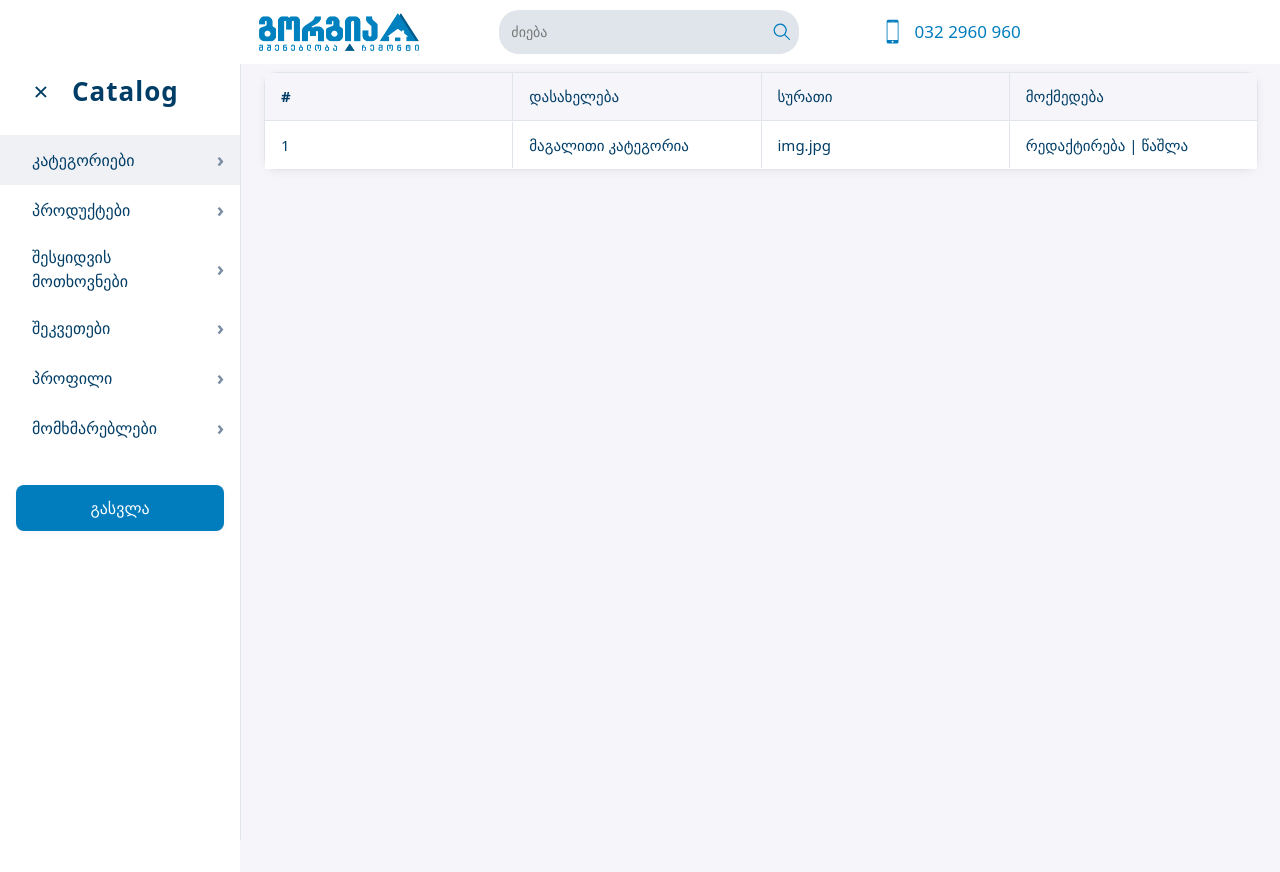
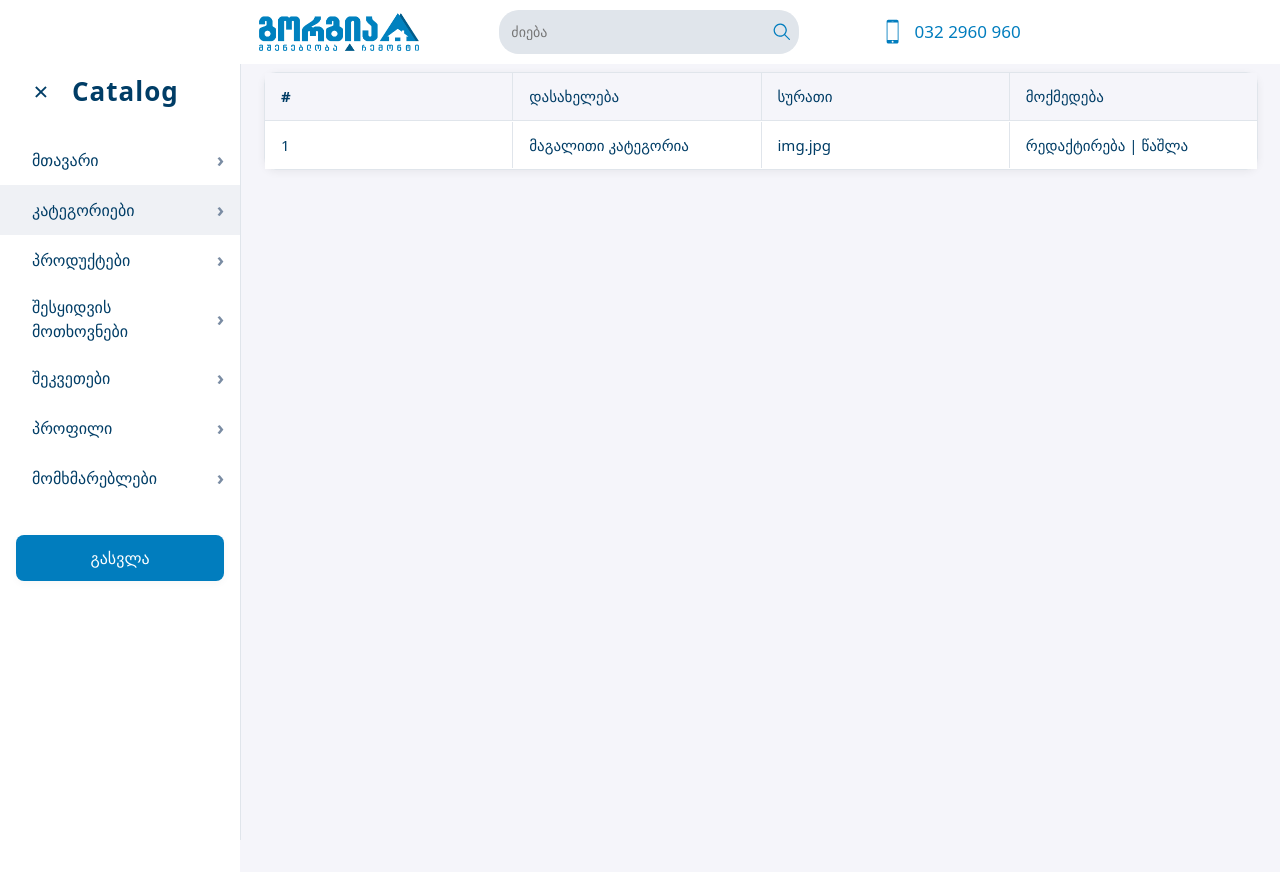
Before and after one commit to AleksandreGaspariani/onlinecatalog.gorgia.ge, a React (Vite) app: page /admin in a window 1280 px wide. Built offline with nearby package versions, Linux system fonts and the light colour scheme.

Commit message:
Refactor admin components; replace OrderRequest and Orders with OrderRequestTable and OrdersTable, add ProfileTable and UsersTable, and update sidebar navigation. Enhance ProductTable with console logging for product submission.

```diff
--- a/src/components/admin/AdminPage.jsx
+++ b/src/components/admin/AdminPage.jsx
@@ -4,12 +4,14 @@ import { useSelector, useDispatch } from 'react-redux'
 import { setSelectedTab } from '../../store/adminSlice'
 import CategoryTable from './CategoryTable'
 import ProductTable from './ProductTable'
-import OrderRequest from './OrderRequest'
-import Orders from './Orders'
-import Profile from './Profile'
-import Users from './Users'
+import OrderRequest from './OrderRequestTable'
+import Orders from './OrdersTable'
+import Profile from './ProfileTable'
+import Users from './UsersTable'
+import { useNavigate } from 'react-router-dom'
 
 const sidebarItems = [
+    { label: 'მთავარი', key: 'main' },
     { label: 'კატეგორიები', key: 'categories' },
     { label: 'პროდუქტები', key: 'products' },
     { label: 'შესყიდვის მოთხოვნები', key: 'requests' },
@@ -22,6 +24,7 @@ const AdminPage = () => {
     const [sidebarOpen, setSidebarOpen] = useState(true);
     const selectedTab = useSelector(state => state.admin.selectedTab)
     const dispatch = useDispatch()
+    const navigate = useNavigate()
 
     return (
         <div className={styles.adminContainer}>
@@ -51,7 +54,13 @@ const AdminPage = () => {
                                     background: selectedTab === item.key ? '#e0e5eb85' : undefined,
                                     fontWeight: selectedTab === item.key ? 'bold' : undefined
                                 }}
-                                onClick={() => dispatch(setSelectedTab(item.key))}
+                                onClick={() => {
+                                    if (item.key === 'main') {
+                                        navigate('/')
+                                    } else {
+                                        dispatch(setSelectedTab(item.key))
+                                    }
+                                }}
                             >
                                 <span className={styles.adminSidebarLabel}>{item.label}</span>
                                 <span className={styles.adminSidebarArrow}>{'›'}</span>
--- a/src/components/admin/ProductTable.jsx
+++ b/src/components/admin/ProductTable.jsx
@@ -9,7 +9,7 @@ const ProductTable = () => {
 
     const handleProductSubmit = e => {
         e.preventDefault()
-        // ...submit logic...
+        console.log({ productCode })
     }
 
     const columns = [
--- a/src/components/admin/Users.jsx
+++ b/src/components/admin/UsersTable.jsx
@@ -49,6 +49,7 @@ const Users = () => {
 
     const handleSubmit = e => {
         e.preventDefault()
+        console.log(form)
     }
 
     const fields = [
@@ -58,7 +59,6 @@ const Users = () => {
             name: 'name',
             value: form.name,
             onChange: handleChange,
-            autoFocus: true
         },
         {
             label: 'Email Address',
```
Also changed, not shown: src/components/admin/OrderRequestTable.jsx (renamed from src/components/admin/OrderRequest.jsx), src/components/admin/OrdersTable.jsx (renamed from src/components/admin/Orders.jsx), src/components/admin/ProfileTable.jsx (renamed from src/components/admin/Profile.jsx), src/pages/dashboard/Dashboard.jsx (line endings or trailing spaces).
